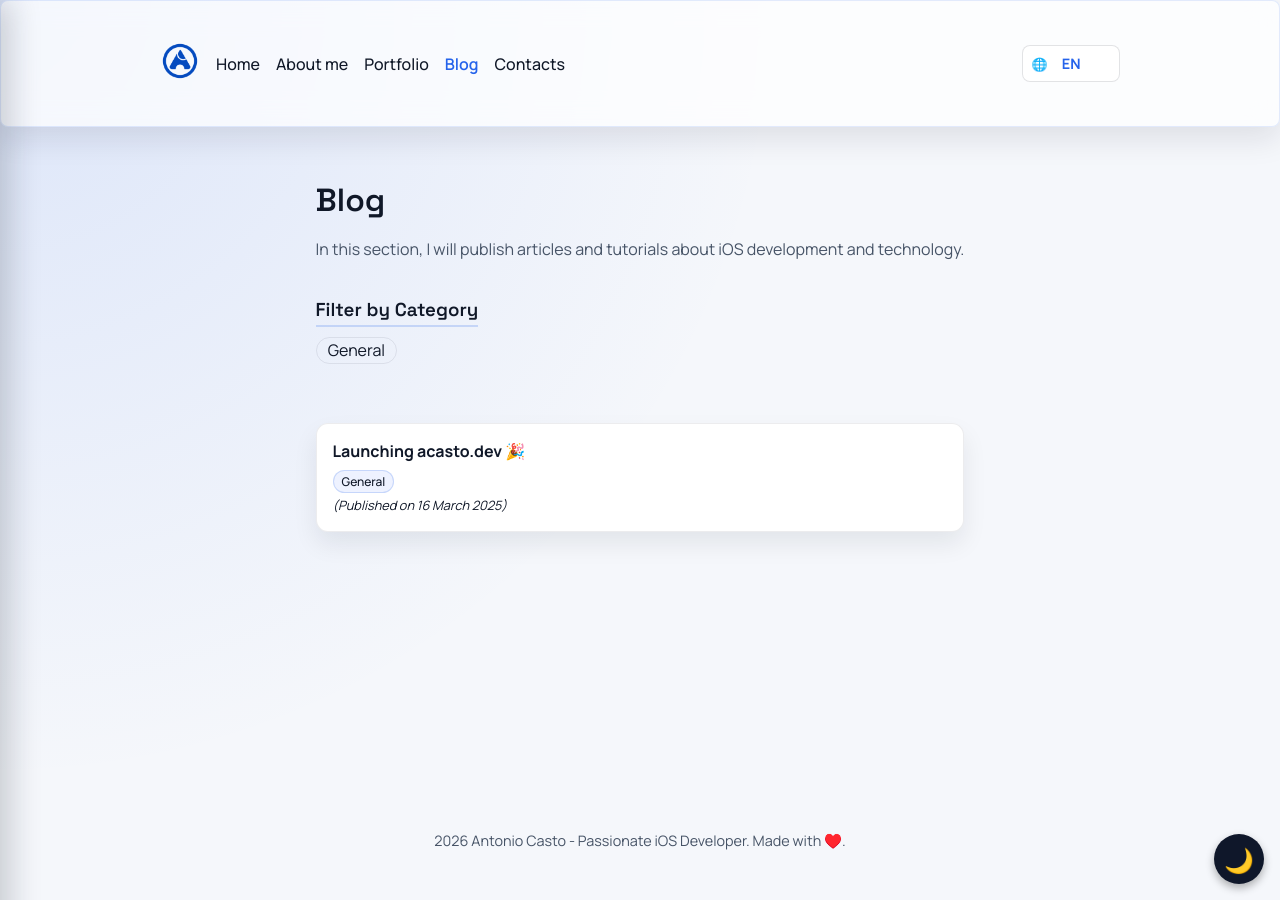
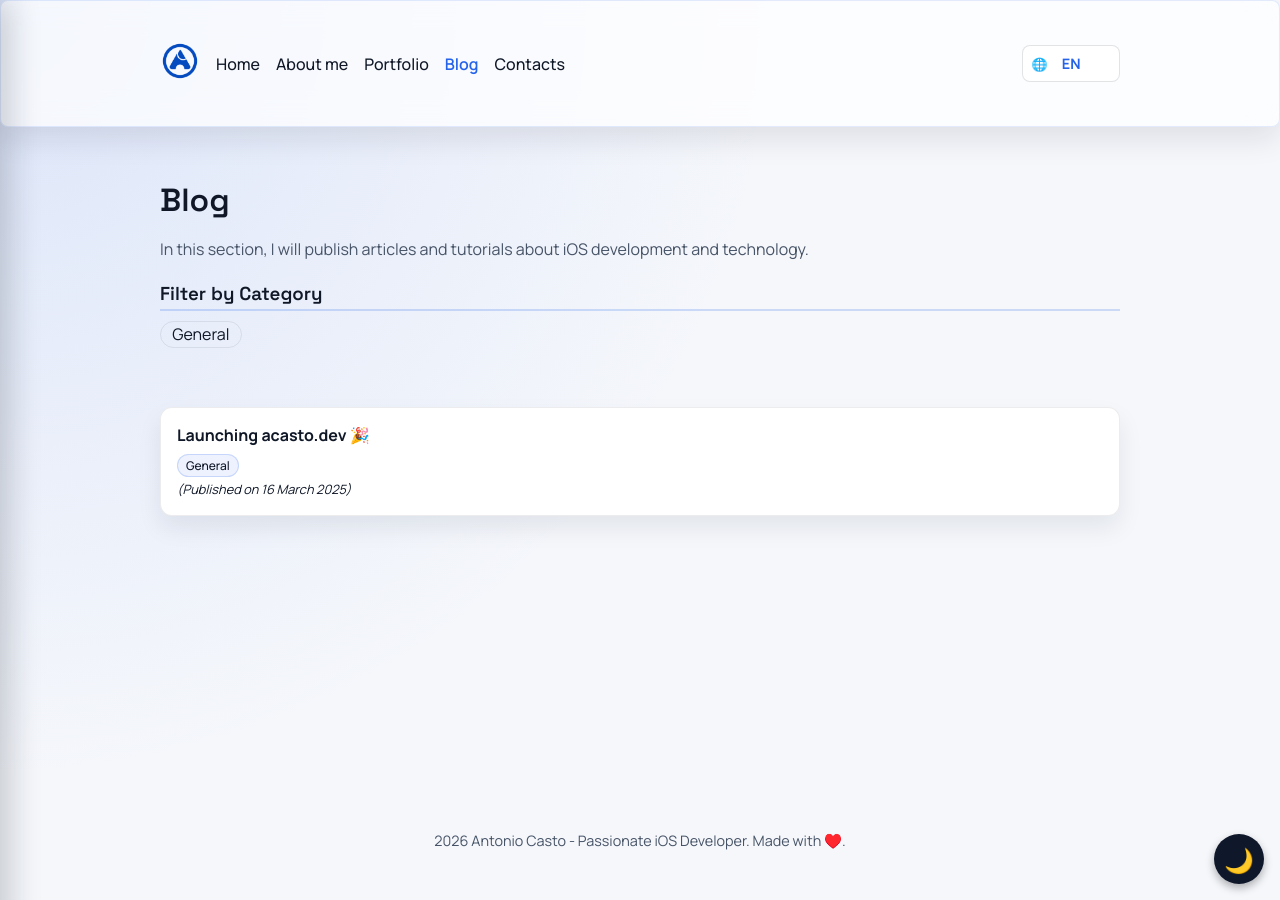
Before and after one commit to antoniocasto/acasto.dev, a Jekyll site: the page built from en/blog.markdown, in a window 1280 px wide. Built offline with Jekyll 4.4.1, drawn with Linux system fonts in a browser that asks for light colours.

Commit message:
Fix alignment

```diff
--- a/_sass/_layout.scss
+++ b/_sass/_layout.scss
@@ -24,6 +24,23 @@ main.container {
     flex: 1;
 }
 
+.page-content--blog,
+.page-content--contacts {
+    width: 100%;
+    align-self: stretch;
+    text-align: left;
+}
+
+.page-content--blog > *,
+.page-content--contacts > * {
+    width: 100%;
+    max-width: 100%;
+}
+
+.page-content--blog #category-filters h3 {
+    display: block;
+}
+
 .site-footer {
     color: var(--text-muted);
     font-size: 0.9rem;
```
